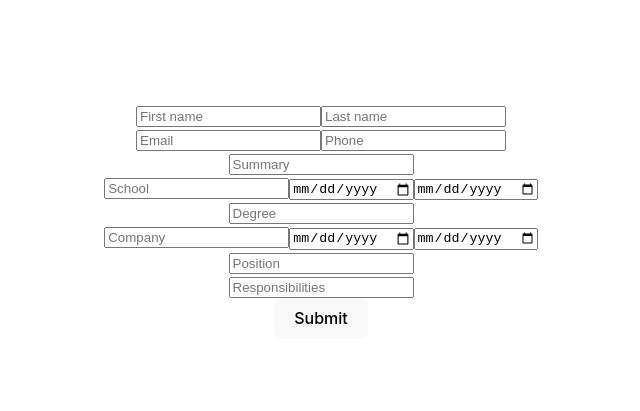
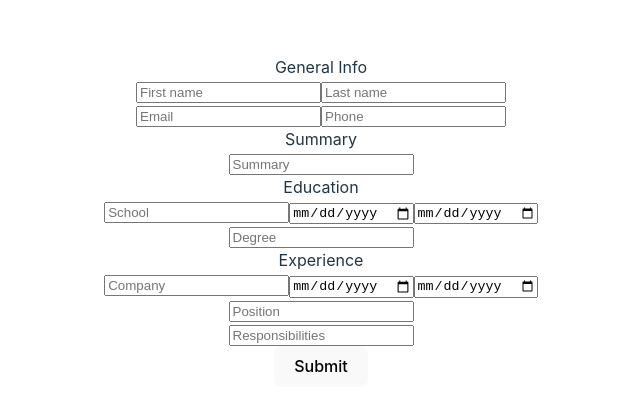
Before and after one commit to MortalChris/REACT-CV-APPLICATION, a React (Vite) app in the folder react-cv-application/: page / in a window 1280 px wide. Shown: the part 179-590 px from the top of the page, without its empty margins (319-959 px from the left). Built offline with nearby package versions, Linux system fonts and the light colour scheme.

Commit message:
added labels and line breaks for each group

```diff
--- a/react-cv-application/src/App.jsx
+++ b/react-cv-application/src/App.jsx
@@ -6,6 +6,8 @@ function App() {
     <>
       <form>
         <div id="general-information-container">
+          <label>General Info</label>
+          <br />
             <input placeholder="First name" type="text" name="first-name" id="first-name-input" />
             <input placeholder="Last name" type="text" name="last-name" id="last-name-input" />
           <br />
@@ -15,11 +17,15 @@ function App() {
 
 
         <div id="Summary-input-container">
+          <label>Summary</label>
+          <br />
             <input placeholder="Summary" type="text" name="summary" id="summary-input" />
         </div>
 
 
         <div id="education-information">
+          <label>Education</label>
+          <br />
             <input placeholder="School" type="text" name="school-name" id="school-input" />
             <input placeholder="Date Start" type="date" name="date-of-start" id="education-date-start-input" />
             <input placeholder="Date End" type="date" name="date-of-end" id="education-date-end-input" />
@@ -29,6 +35,8 @@ function App() {
 
 
         <div id="experience-information">
+          <label>Experience</label>
+          <br />
             <input placeholder="Company" type="text" name="company-name" id="company-input" />
             <input placeholder="Date Start" type="date" name="date-of-start" id="experience-date-start-input" />
             <input placeholder="Date End" type="date" name="date-of-end" id="experience-date-end-input" />
```
